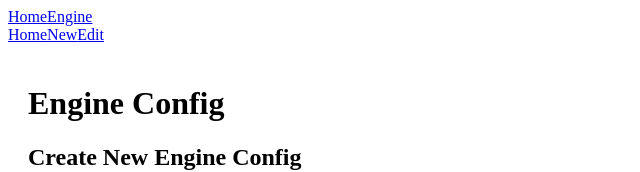
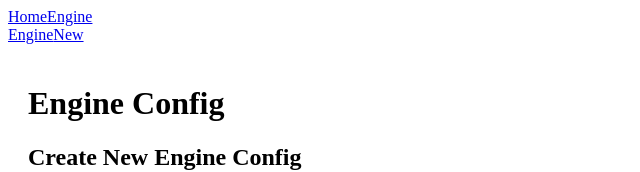
Before and after one commit to formula1/match-lock, a React (Vite) app in the folder typescript/prep-app/: page /engine-config in a window 1280 px wide. Shown: the top 172 px of the page, without its empty margins (0-640 px from the left). Built offline with nearby package versions, Linux system fonts and the light colour scheme.

Commit message:
Prep App Fix/Refactor: need to make Route's path relative, Outlet in it's own file

```diff
--- a/typescript/prep-app/src/pages/engine-config/router.tsx
+++ b/typescript/prep-app/src/pages/engine-config/router.tsx
@@ -1,29 +1,19 @@
-import { Outlet, Route } from "react-router";
-import { LinkTabs } from "../../components/Tabs";
+import { Route } from "react-router";
 import { EngineConfigPaths } from "./paths";
+
+import { EngineOutlet } from "./Outlet";
 
 import { EngineRoot } from "./Root";
 import { NewEngineConfig } from "./New";
 import { EditEngineConfig } from "./Edit";
+import { relative } from "../../utils/router";
 
-function EngineOutlet(){
-  return <>
-    <LinkTabs
-      pages={[
-        { title: 'Home', href: EngineConfigPaths.root },
-        { title: 'New', href: EngineConfigPaths.new },
-        { title: 'Edit', href: EngineConfigPaths.edit, isActive: (location) => location.pathname.startsWith(EngineConfigPaths.edit) },
-      ]}
-    />
-    <Outlet />
-  </>
-
-}
+const { root: ROOT, new: NEW, edit: EDIT } = EngineConfigPaths;
 
 export const EngineRoute = (
-  <Route path={EngineConfigPaths.root} element={<EngineOutlet />}>
+  <Route path={relative("/", ROOT)} element={<EngineOutlet />}>
     <Route index element={<EngineRoot />} />
-    <Route path={EngineConfigPaths.new} element={<NewEngineConfig />} />
-    <Route path={EngineConfigPaths.edit} element={<EditEngineConfig />} />
+    <Route path={relative(ROOT, NEW)} element={<NewEngineConfig />} />
+    <Route path={relative(ROOT, EDIT)} element={<EditEngineConfig />} />
   </Route>
 )
```
